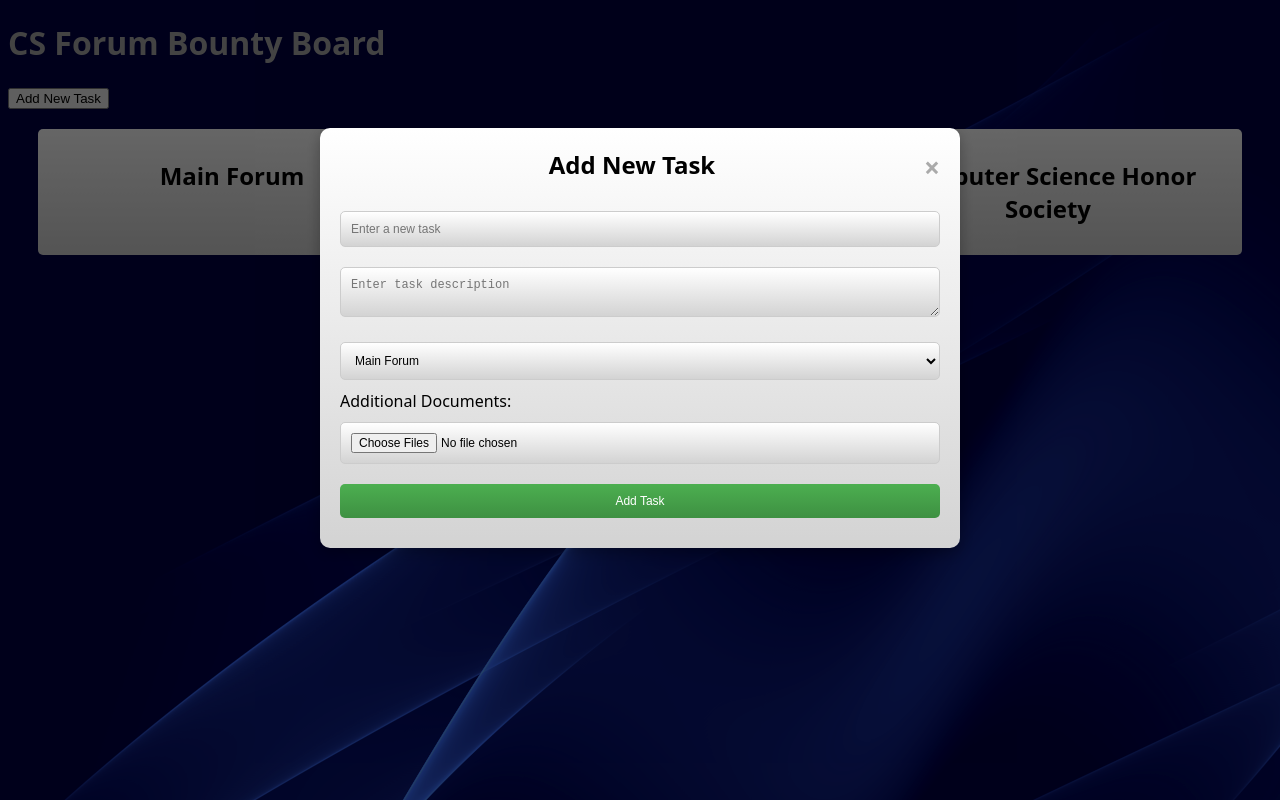
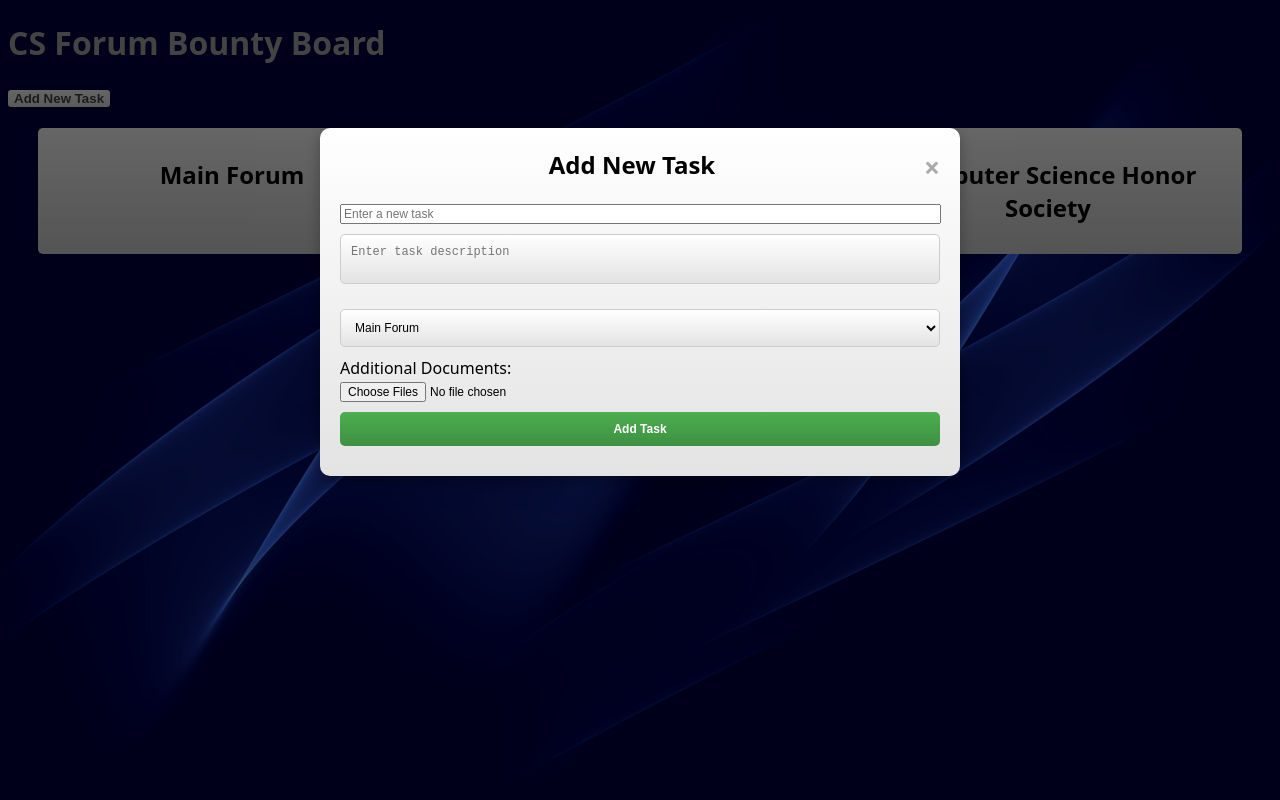
Before and after one commit to 2024-25-Allen-ISD-Computer-Science/3rd-period-isp-cs-forum-bounty-board, a plain HTML site: page index.html in a window 1280 px wide. Both pictures are taken after a click on the button "Add New Task". Drawn offline with Linux system fonts and the light colour scheme.

Commit message:
Various style changes and background fixes

```diff
--- a/styles.css
+++ b/styles.css
@@ -1,7 +1,15 @@
 body {
     font-family: system-ui, -apple-system, BlinkMacSystemFont, 'Segoe UI', Roboto, Oxygen, Ubuntu, Cantarell, 'Open Sans', 'Helvetica Neue', sans-serif, sans-serif;
-    background-image: url(background.png);
+    background-image: url('background.png');
     background-repeat: no-repeat;
+    background-attachment: fixed;
+    background-size: 100% 100%;
+}
+textarea{
+    resize: none;
+}
+div{
+    word-wrap: break-word;
 }
 h1 {
     color: darkgrey;
@@ -31,6 +39,13 @@ h1 {
 .task.dragging {
     opacity: 0.5;
 }
+button {
+    color: rgb(68, 68, 68);
+    font-weight: bold;
+    background-image: linear-gradient( white, rgb(227, 227, 227));
+    border-radius: 3px;
+    border-width: 0px;
+}
 .popup {
             display: none;
             position: fixed;
@@ -44,7 +59,7 @@ h1 {
         }
 
         .popup-content {
-            background-image: linear-gradient( white, rgb(211, 211, 211));
+            background-image: linear-gradient( white, rgb(227, 227, 227));
             margin: 10% auto;
             padding: 20px;
             border-radius: 10px;
@@ -59,7 +74,11 @@ h1 {
             text-align: center;
         }
 
-        .popup-content input,
+        .popup-content input {
+            font-size: 12px;
+            width: 100%;
+            max-width: 593px ;
+        }
         .popup-content textarea,
         .popup-content select,
         .popup-content button {
@@ -69,7 +88,7 @@ h1 {
             border: 1px solid #ccc;
             border-radius: 5px;
             box-sizing: border-box;
-            background-image: linear-gradient(white, rgb(211, 211, 211));
+            background-image: linear-gradient(white, rgb(227, 227, 227));
             font-size: 12px;
         }
 
```
Also changed, not shown: index.html (+1 -1 lines).
